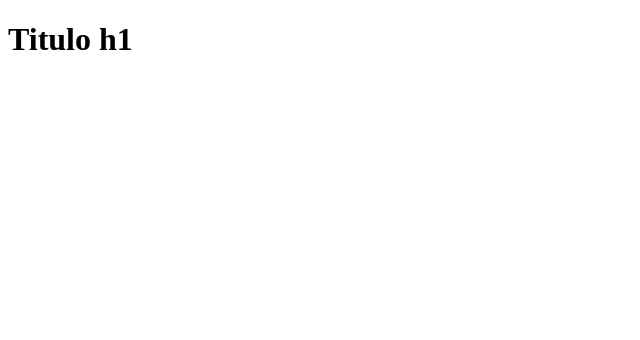
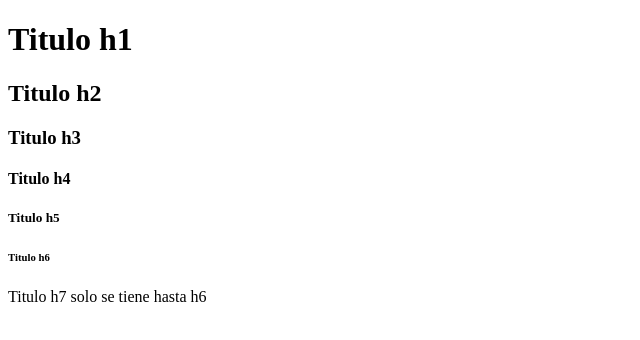
Before and after one commit to gtmarcnutsoftware/CursoFronted, a plain HTML site: page Leccion02/index.html in a window 1280 px wide. Shown: the whole page, without its empty margins (0-640 px from the left). Drawn offline with Linux system fonts and the light colour scheme.

Commit message:
Elementos Title h1 hasta h6

```diff
--- a/Leccion02/index.html
+++ b/Leccion02/index.html
@@ -7,5 +7,11 @@
 </head>
 <body>
     <h1>Titulo h1</h1>
+    <h2>Titulo h2</h2>
+    <h3>Titulo h3</h3>
+    <h4>Titulo h4</h4>
+    <h5>Titulo h5</h5>
+    <h6>Titulo h6</h6>
+    <h7>Titulo h7 solo se tiene hasta h6 </h7>
 </body>
 </html>
```
